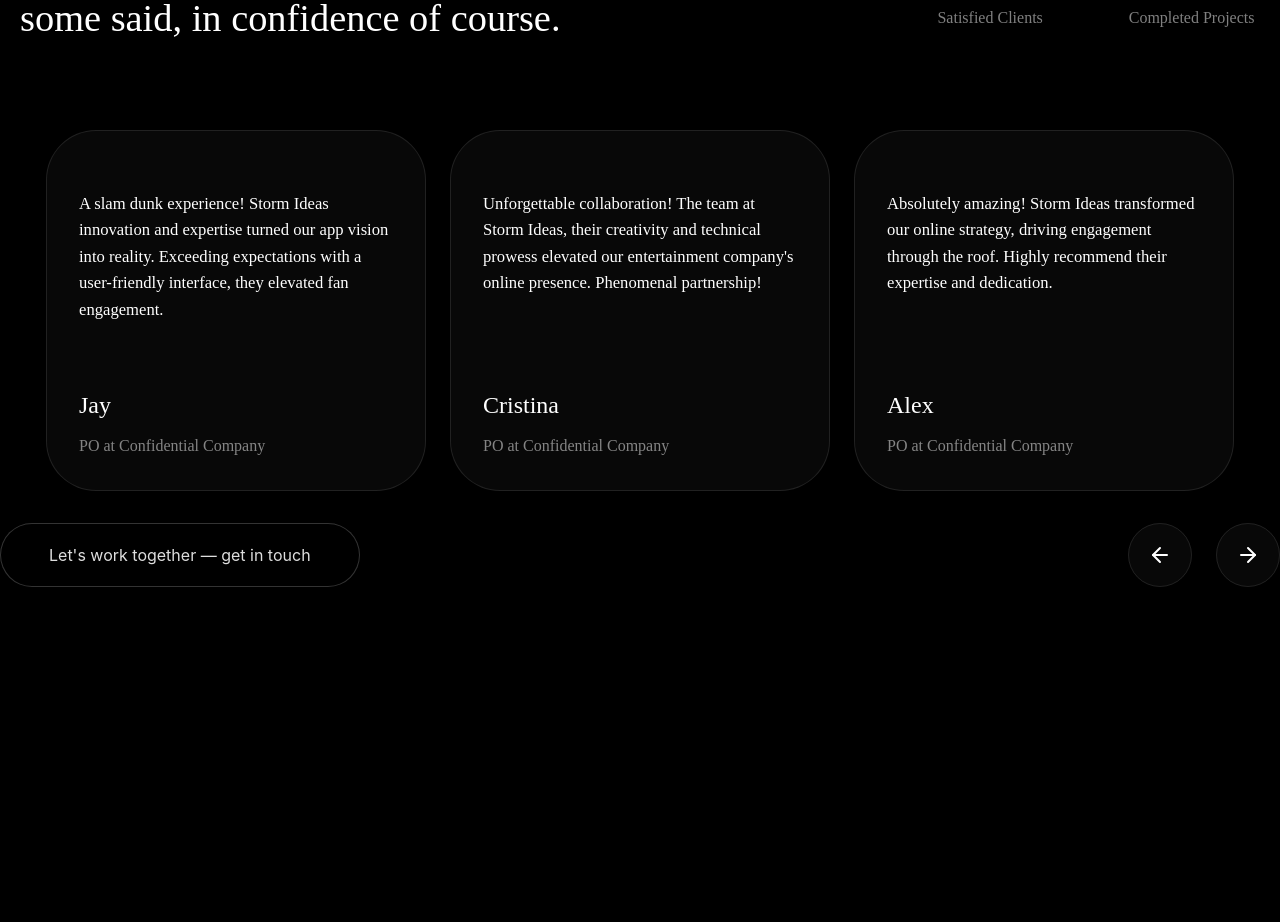
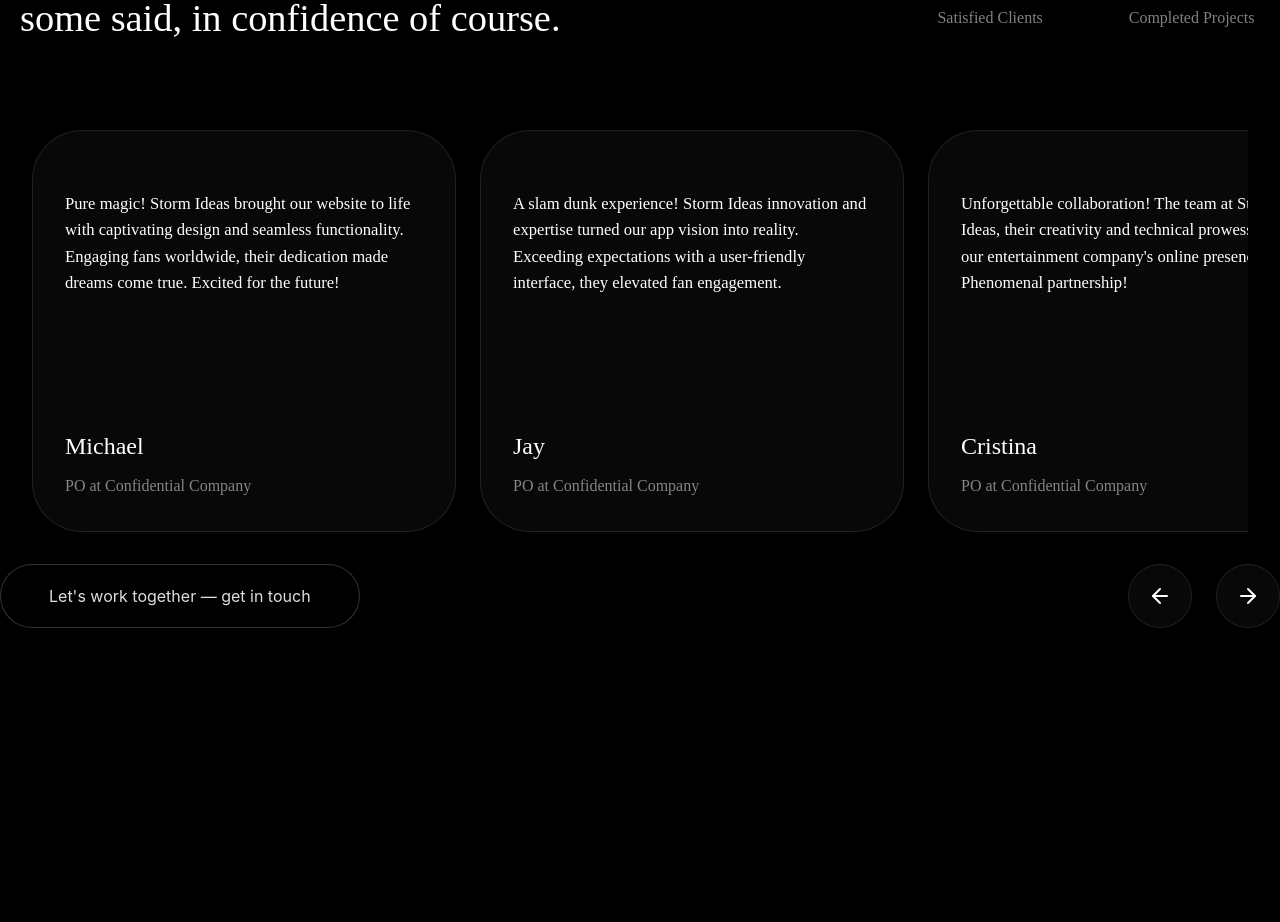
Before and after one commit to Kacperkg/stormideas, a React (Vite) app: page / in a window 1280 px wide. Shown: the part 3980-4902 px from the top of the page. Built offline with nearby package versions, Linux system fonts and the light colour scheme.

Commit message:
testimonials is now swipeable

```diff
--- a/src/Testimonials.jsx
+++ b/src/Testimonials.jsx
@@ -1,93 +1,41 @@
 import React, { useEffect, useRef, useState } from "react";
 import { useSwipeable } from "react-swipeable";
+import testimonialsList from "./components/testimonials-list";
 import Styles from "./testimonials.module.css";
 
 function Testimonials() {
-    const testimonialsList = [
-        {
-            message:
-                "Pure magic! Storm Ideas brought our website to life with captivating design and seamless functionality. Engaging fans worldwide, their dedication made dreams come true. Excited for the future!",
-            name: "Michael",
-            title: "PO at Confidential Company",
-        },
-        {
-            message:
-                "A slam dunk experience! Storm Ideas innovation and expertise turned our app vision into reality. Exceeding expectations with a user-friendly interface, they elevated fan engagement.",
-            name: "Jay",
-            title: "PO at Confidential Company",
-        },
-        {
-            message:
-                "Unforgettable collaboration! The team at Storm Ideas, their creativity and technical prowess elevated our entertainment company's online presence. Phenomenal partnership!",
-            name: "Cristina",
-            title: "PO at Confidential Company",
-        },
-        {
-            message:
-                "Absolutely amazing! Storm Ideas transformed our online strategy, driving engagement through the roof. Highly recommend their expertise and dedication.",
-            name: "Alex",
-            title: "PO at Confidential Company",
-        },
-        {
-            message:
-                "Brilliant team! Storm Ideas' innovative approach and technical skills took our project to the next level. Thrilled with the results.",
-            name: "Samantha",
-            title: "PO at Confidential Company",
-        },
-    ];
-
+    const [isTransitioning, setIsTransitioning] = useState(false);
     const [currentIndex, setCurrentIndex] = useState(0);
-    const [isTransitioning, setIsTransitioning] = useState(false);
     const sliderRef = useRef(null);
-    const [messageWidth, setMessageWidth] = useState(424); // Initial width for larger screens
+    const [messageWidth, setMessageWidth] = useState(424);
     const gapWidth = 24;
 
-    // Effect to measure message width and update on resize
     useEffect(() => {
         const updateMessageWidth = () => {
             const screenWidth = window.innerWidth;
-            console.log("Screen width:", screenWidth);
-
-            if (screenWidth <= 1200) {
+            if (screenWidth <= 700) {
                 setMessageWidth(320); // Adjust width for smaller screens
-            } else if (screenWidth <= 1440) {
+            } else if (screenWidth <= 900) {
+                setMessageWidth(340);
+            } else if (screenWidth <= 1100) {
                 setMessageWidth(380); // Adjust width for mid-sized screens
             } else {
                 setMessageWidth(424); // Default width for larger screens
             }
         };
 
-        // Set initial message width
         updateMessageWidth();
 
-        // Update message width on window resize
         window.addEventListener("resize", updateMessageWidth);
 
-        // Clean up
         return () => window.removeEventListener("resize", updateMessageWidth);
     }, []);
 
-    // Effect to handle transitions and infinite scrolling
     useEffect(() => {
         const slider = sliderRef.current;
 
         const handleTransitionEnd = () => {
             setIsTransitioning(false);
-
-            // If reached the end, jump to the beginning without transition
-            if (currentIndex === testimonialsList.length) {
-                setCurrentIndex(0);
-                slider.style.transition = "none";
-                slider.style.transform = `translateX(-${messageWidth}px)`;
-            }
-            // If reached the beginning, jump to the end without transition
-            else if (currentIndex === -1) {
-                setCurrentIndex(testimonialsList.length - 1);
-                slider.style.transition = "none";
-                slider.style.transform = `translateX(-${
-                    testimonialsList.length * (messageWidth + gapWidth)
-                }px)`;
-            }
         };
 
         slider.addEventListener("transitionend", handleTransitionEnd);
@@ -95,34 +43,43 @@
         return () => {
             slider.removeEventListener("transitionend", handleTransitionEnd);
         };
-    }, [currentIndex, testimonialsList.length, messageWidth]);
+    }, []);
 
-    // Function to scroll to the next testimonial
     const scrollNext = () => {
-        if (isTransitioning) return;
+        const screenWidth = window.innerWidth;
+        let itemsPerPage = 3; // Default for larger screens
 
-        setIsTransitioning(true);
-        setCurrentIndex((prevIndex) => prevIndex + 1);
+        if (screenWidth <= 700) {
+            itemsPerPage = 1; // Adjust for smaller screens
+        } else if (screenWidth <= 1100) {
+            itemsPerPage = 2; // Adjust for mid-sized screens
+        }
+
+        const maxIndex = testimonialsList.length - itemsPerPage;
+
+        if (currentIndex < maxIndex) {
+            setCurrentIndex(currentIndex + 1);
+            setIsTransitioning(true);
+        }
     };
 
-    // Function to scroll to the previous testimonial
     const scrollPrev = () => {
-        if (isTransitioning) return;
-
-        setIsTransitioning(true);
-        setCurrentIndex((prevIndex) => prevIndex - 1);
+        if (currentIndex > 0) {
+            setCurrentIndex(currentIndex - 1);
+            setIsTransitioning(true);
+        }
     };
 
-    const handlers = useSwipeable({
+    const swipeHandlers = useSwipeable({
         onSwipedLeft: () => scrollNext(),
         onSwipedRight: () => scrollPrev(),
+        trackMouse: true, // Ensure to track mouse events for testing on desktop
     });
 
-    // Calculate the width for testimonials_container
     const testimonialsContainerWidth = () => {
         const screenWidth = window.innerWidth;
         if (screenWidth <= 700) {
-            return `calc(1 * (${messageWidth}px + ${gapWidth}px) - ${gapWidth}px)`;
+            return `calc(1 * (${messageWidth}px + ${gapWidth}px) + ${gapWidth}px)`;
         } else if (screenWidth <= 1100) {
             return `calc(2 * (${messageWidth}px + ${gapWidth}px) - ${gapWidth}px)`;
         } else {
@@ -154,15 +111,15 @@
             </header>
 
             <div
+                {...swipeHandlers} // Apply swipeHandlers here
                 className={Styles.testimonials_container}
                 style={{ width: testimonialsContainerWidth() }}>
                 <div
-                    {...handlers}
                     className={Styles.testimonials__outer}
                     ref={sliderRef}
                     style={{
                         transform: `translateX(-${
-                            (currentIndex + 1) * (messageWidth + gapWidth)
+                            currentIndex * (messageWidth + gapWidth)
                         }px)`,
                         transition: isTransitioning
                             ? "transform 0.5s ease-in-out"
--- /dev/null
+++ b/src/components/testimonials-list.jsx
@@ -0,0 +1,34 @@
+const testimonialsList = [
+    {
+        message:
+            "Pure magic! Storm Ideas brought our website to life with captivating design and seamless functionality. Engaging fans worldwide, their dedication made dreams come true. Excited for the future!",
+        name: "Michael",
+        title: "PO at Confidential Company",
+    },
+    {
+        message:
+            "A slam dunk experience! Storm Ideas innovation and expertise turned our app vision into reality. Exceeding expectations with a user-friendly interface, they elevated fan engagement.",
+        name: "Jay",
+        title: "PO at Confidential Company",
+    },
+    {
+        message:
+            "Unforgettable collaboration! The team at Storm Ideas, their creativity and technical prowess elevated our entertainment company's online presence. Phenomenal partnership!",
+        name: "Cristina",
+        title: "PO at Confidential Company",
+    },
+    {
+        message:
+            "Absolutely amazing! Storm Ideas transformed our online strategy, driving engagement through the roof. Highly recommend their expertise and dedication.",
+        name: "Alex",
+        title: "PO at Confidential Company",
+    },
+    {
+        message:
+            "Brilliant team! Storm Ideas' innovative approach and technical skills took our project to the next level. Thrilled with the results.",
+        name: "Samantha",
+        title: "PO at Confidential Company",
+    },
+];
+
+export default testimonialsList;
--- a/src/testimonials.module.css
+++ b/src/testimonials.module.css
@@ -229,6 +229,10 @@
     p.service__header__text {
         font-size: 42px;
     }
+
+    .testimonials_container {
+        max-width: 95vw;
+    }
 }
 
 @media only screen and (max-width: 1380px) {
```
Also changed, not shown: 1 other file (tests, documents, lock files or other folders).
